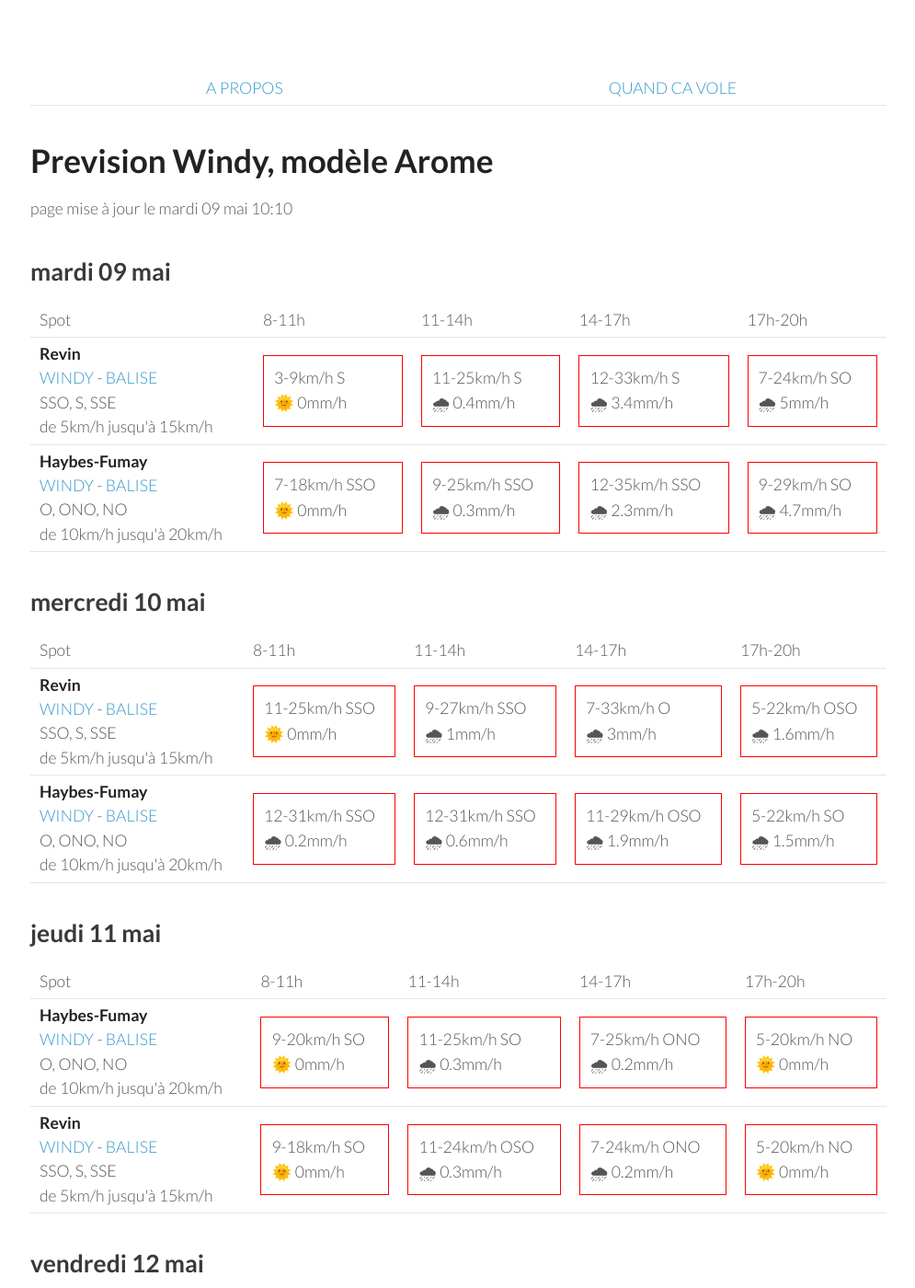
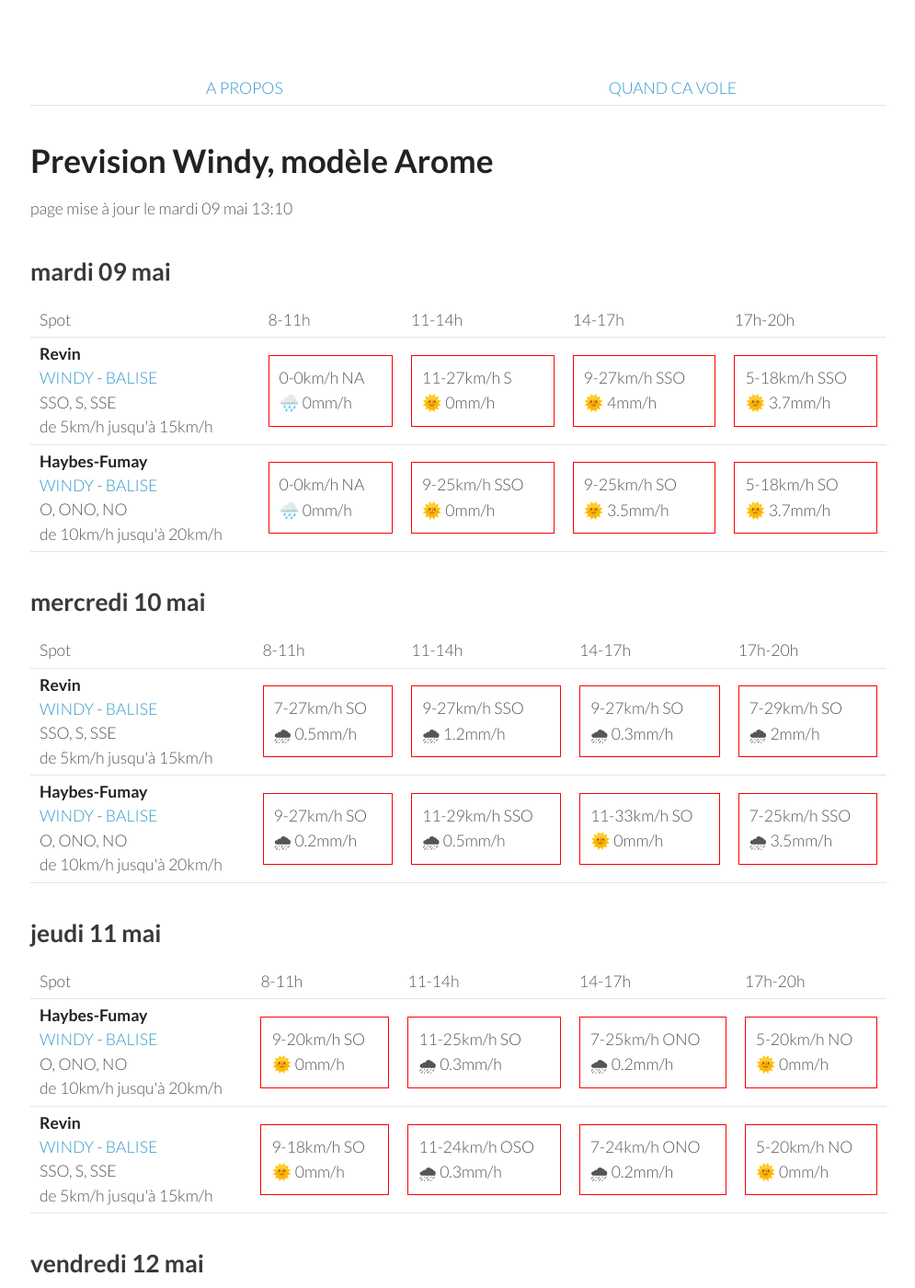
Before and after one commit to parapente-dans-le-nord/parapente-dans-le-nord.github.io, a Jekyll site: the page built from ardennes.markdown, in a window 1280 px wide and 1400 px high. Shown: the whole window at 92% size, without its empty margins (25-1020 px from the left). Built offline with Jekyll 4.4.1, drawn with Linux system fonts in a browser that asks for light colours.

Commit message:
update index.markdown

```diff
--- a/ardennes.markdown
+++ b/ardennes.markdown
@@ -7,7 +7,7 @@ title:  "Tous les spots"
 {: .links}
 
 # Prevision Windy, modèle Arome
-page mise à jour le mardi 09 mai 10:10
+page mise à jour le mardi 09 mai 13:10
 
 ## mardi 09 mai
 
@@ -24,21 +24,19 @@ page mise à jour le mardi 09 mai 10:10
 <tr>
         <td><strong>Revin</strong><br><a href="https://windy.com/49.948/4.625?49.543,4.625,8">WINDY</a> - <span class=""><a href="http://www.balisemeteo.com/balise.php?idBalise=5019">BALISE</a> </span><br> <span class="vent-favorable">SSO, S, SSE</span><br><span class="force-vent">de 5km/h jusqu'à 15km/h</span> </td>
 
-            <td><div class="not-flyable"><p>3-9km/h S</p><p>🌞 0mm/h</p></div></td>
-            <td><div class="not-flyable"><p>11-25km/h S</p><p>🌧 0.4mm/h</p></div></td>
-            <td><div class="not-flyable"><p>12-33km/h S</p><p>🌧 3.4mm/h</p></div></td>
-            <td><div class="not-flyable"><p>7-24km/h SO</p><p>🌧 5mm/h</p></div></td>
-
+            <td><div class="not-flyable"><p>0-0km/h NA</p><p>🌧️ 0mm/h</p></div></td>
+            <td><div class="not-flyable"><p>11-27km/h S</p><p>🌞 0mm/h</p></div></td>
+            <td><div class="not-flyable"><p>9-27km/h SSO</p><p>🌞 4mm/h</p></div></td>
+            <td><div class="not-flyable"><p>5-18km/h SSO</p><p>🌞 3.7mm/h</p></div></td>
 
     </tr>
 <tr>
         <td><strong>Haybes-Fumay</strong><br><a href="https://windy.com/49.998/4.715?49.913,4.738,10">WINDY</a> - <span class=""><a href="http://www.balisemeteo.com/balise.php?idBalise=104">BALISE</a> </span><br> <span class="vent-favorable">O, ONO, NO</span><br><span class="force-vent">de 10km/h jusqu'à 20km/h</span> </td>
 
-            <td><div class="not-flyable"><p>7-18km/h SSO</p><p>🌞 0mm/h</p></div></td>
-            <td><div class="not-flyable"><p>9-25km/h SSO</p><p>🌧 0.3mm/h</p></div></td>
-            <td><div class="not-flyable"><p>12-35km/h SSO</p><p>🌧 2.3mm/h</p></div></td>
-            <td><div class="not-flyable"><p>9-29km/h SO</p><p>🌧 4.7mm/h</p></div></td>
-
+            <td><div class="not-flyable"><p>0-0km/h NA</p><p>🌧️ 0mm/h</p></div></td>
+            <td><div class="not-flyable"><p>9-25km/h SSO</p><p>🌞 0mm/h</p></div></td>
+            <td><div class="not-flyable"><p>9-25km/h SO</p><p>🌞 3.5mm/h</p></div></td>
+            <td><div class="not-flyable"><p>5-18km/h SO</p><p>🌞 3.7mm/h</p></div></td>
 
     </tr>
 
@@ -60,20 +58,20 @@ page mise à jour le mardi 09 mai 10:10
 <tr>
         <td><strong>Revin</strong><br><a href="https://windy.com/49.948/4.625?49.543,4.625,8">WINDY</a> - <span class=""><a href="http://www.balisemeteo.com/balise.php?idBalise=5019">BALISE</a> </span><br> <span class="vent-favorable">SSO, S, SSE</span><br><span class="force-vent">de 5km/h jusqu'à 15km/h</span> </td>
 
-            <td><div class="not-flyable"><p>11-25km/h SSO</p><p>🌞 0mm/h</p></div></td>
-            <td><div class="not-flyable"><p>9-27km/h SSO</p><p>🌧 1mm/h</p></div></td>
-            <td><div class="not-flyable"><p>7-33km/h O</p><p>🌧 3mm/h</p></div></td>
-            <td><div class="not-flyable"><p>5-22km/h OSO</p><p>🌧 1.6mm/h</p></div></td>
+            <td><div class="not-flyable"><p>7-27km/h SO</p><p>🌧 0.5mm/h</p></div></td>
+            <td><div class="not-flyable"><p>9-27km/h SSO</p><p>🌧 1.2mm/h</p></div></td>
+            <td><div class="not-flyable"><p>9-27km/h SO</p><p>🌧 0.3mm/h</p></div></td>
+            <td><div class="not-flyable"><p>7-29km/h SO</p><p>🌧 2mm/h</p></div></td>
 
 
     </tr>
 <tr>
         <td><strong>Haybes-Fumay</strong><br><a href="https://windy.com/49.998/4.715?49.913,4.738,10">WINDY</a> - <span class=""><a href="http://www.balisemeteo.com/balise.php?idBalise=104">BALISE</a> </span><br> <span class="vent-favorable">O, ONO, NO</span><br><span class="force-vent">de 10km/h jusqu'à 20km/h</span> </td>
 
-            <td><div class="not-flyable"><p>12-31km/h SSO</p><p>🌧 0.2mm/h</p></div></td>
-            <td><div class="not-flyable"><p>12-31km/h SSO</p><p>🌧 0.6mm/h</p></div></td>
-            <td><div class="not-flyable"><p>11-29km/h OSO</p><p>🌧 1.9mm/h</p></div></td>
-            <td><div class="not-flyable"><p>5-22km/h SO</p><p>🌧 1.5mm/h</p></div></td>
+            <td><div class="not-flyable"><p>9-27km/h SO</p><p>🌧 0.2mm/h</p></div></td>
+            <td><div class="not-flyable"><p>11-29km/h SSO</p><p>🌧 0.5mm/h</p></div></td>
+            <td><div class="not-flyable"><p>11-33km/h SO</p><p>🌞 0mm/h</p></div></td>
+            <td><div class="not-flyable"><p>7-25km/h SSO</p><p>🌧 3.5mm/h</p></div></td>
 
 
     </tr>
```
